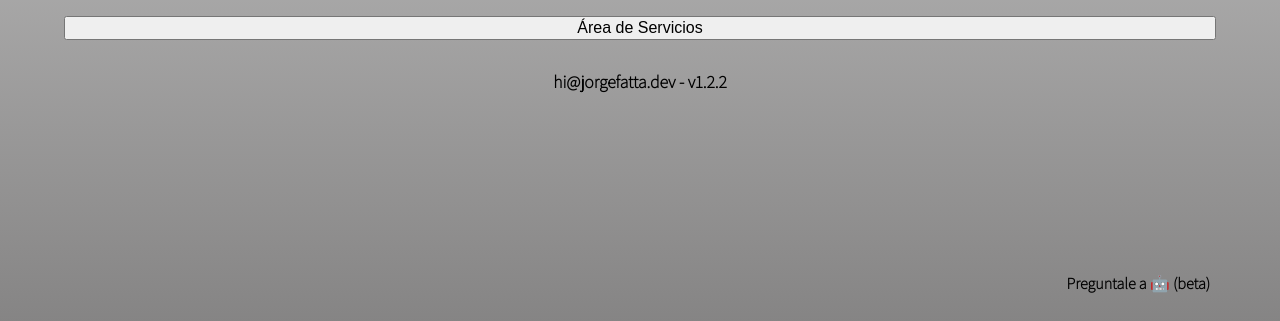
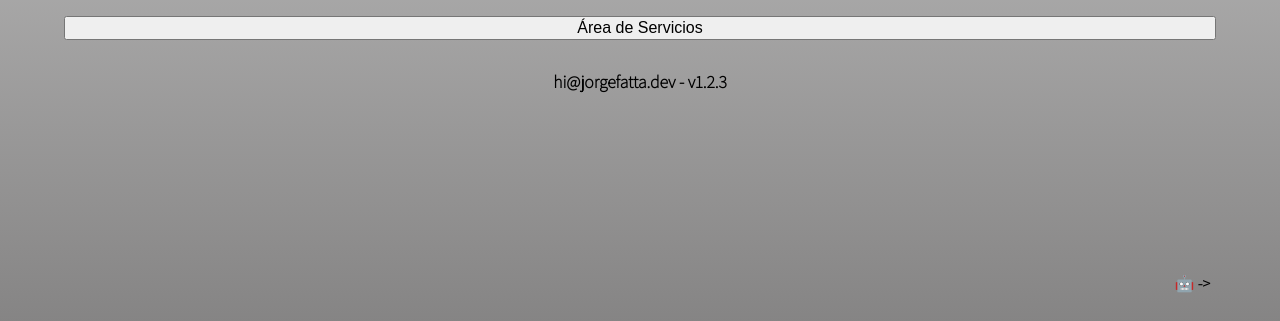
Before and after one commit to barrio-san-matias/sanmatias_app, a Next.js app: page / in a window 1280 px wide. Shown: the part 476-797 px from the top of the page. Built offline with nearby package versions, Linux system fonts and the light colour scheme.

Commit message:
Update index.js

```diff
--- a/pages/index.js
+++ b/pages/index.js
@@ -127,11 +127,11 @@ export default function PageWithJSbasedForm() {
       <zapier-interfaces-chatbot-embed is-popup='true' chatbot-id='clv39mlqb000ptke6l3d6khuq' height='600px' width='400px'></zapier-interfaces-chatbot-embed>
 
       <div className="footer">
-        <a href="mailto:hi@jorgefatta.dev"> hi@jorgefatta.dev - v1.2.2 </a>
+        <a href="mailto:hi@jorgefatta.dev"> hi@jorgefatta.dev - v1.2.3 </a>
       </div>
       <Analytics />
       <SpeedInsights />
-      <div className="hint">Preguntale a 🤖 (beta)</div>
+      <div className="hint">🤖 -> </div>
     </div>
   );
 }
```
